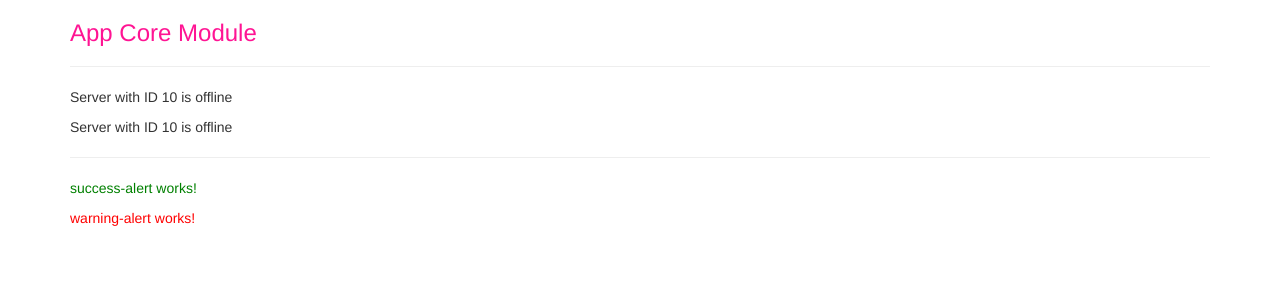
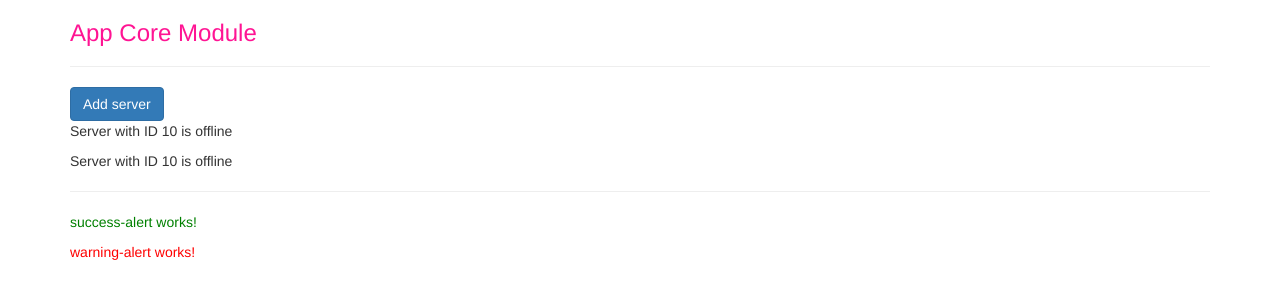
Before and after one commit to xDroni/angular-app, an Angular app: page / in a window 1280 px wide. Shown: the top 300 px of the page. Built offline with nearby package versions, Linux system fonts and the light colour scheme.

Commit message:
property binding

```diff
--- a/src/app/servers/servers.component.html
+++ b/src/app/servers/servers.component.html
@@ -1,2 +1,5 @@
+<button
+  class="btn btn-primary"
+  [disabled]="!allowNewServer">Add server</button>
 <app-server></app-server>
 <app-server> </app-server>
--- a/src/app/servers/servers.component.ts
+++ b/src/app/servers/servers.component.ts
@@ -3,12 +3,17 @@
 @Component({
   // selector: '[app-servers]',
   selector: 'app-servers',
-  template: '<app-server></app-server><app-server></app-server>',
+  templateUrl: './servers.component.html',
   styleUrls: ['./servers.component.css']
 })
 export class ServersComponent implements OnInit {
+  allowNewServer = false;
 
-  constructor() { }
+  constructor() {
+    setTimeout(() => {
+      this.allowNewServer = true;
+    }, 2000);
+  }
 
   ngOnInit() {
   }
```
